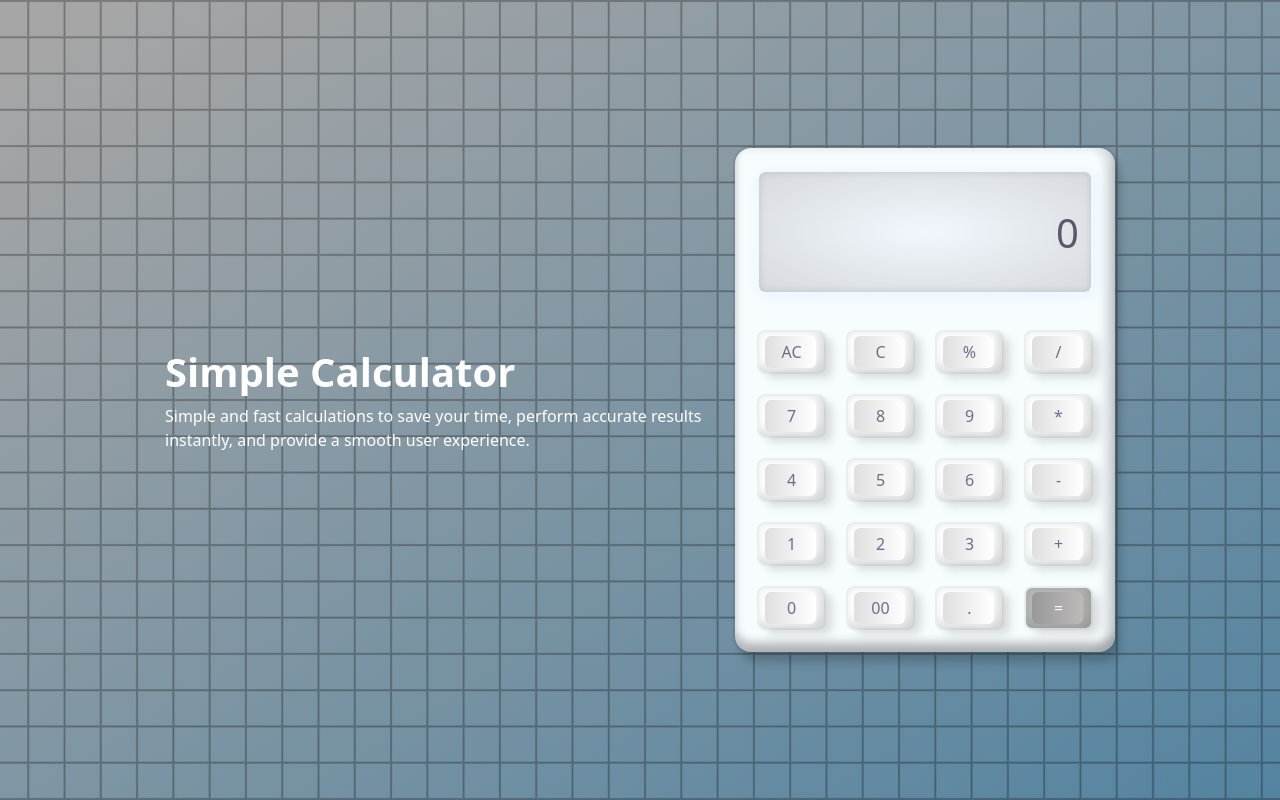
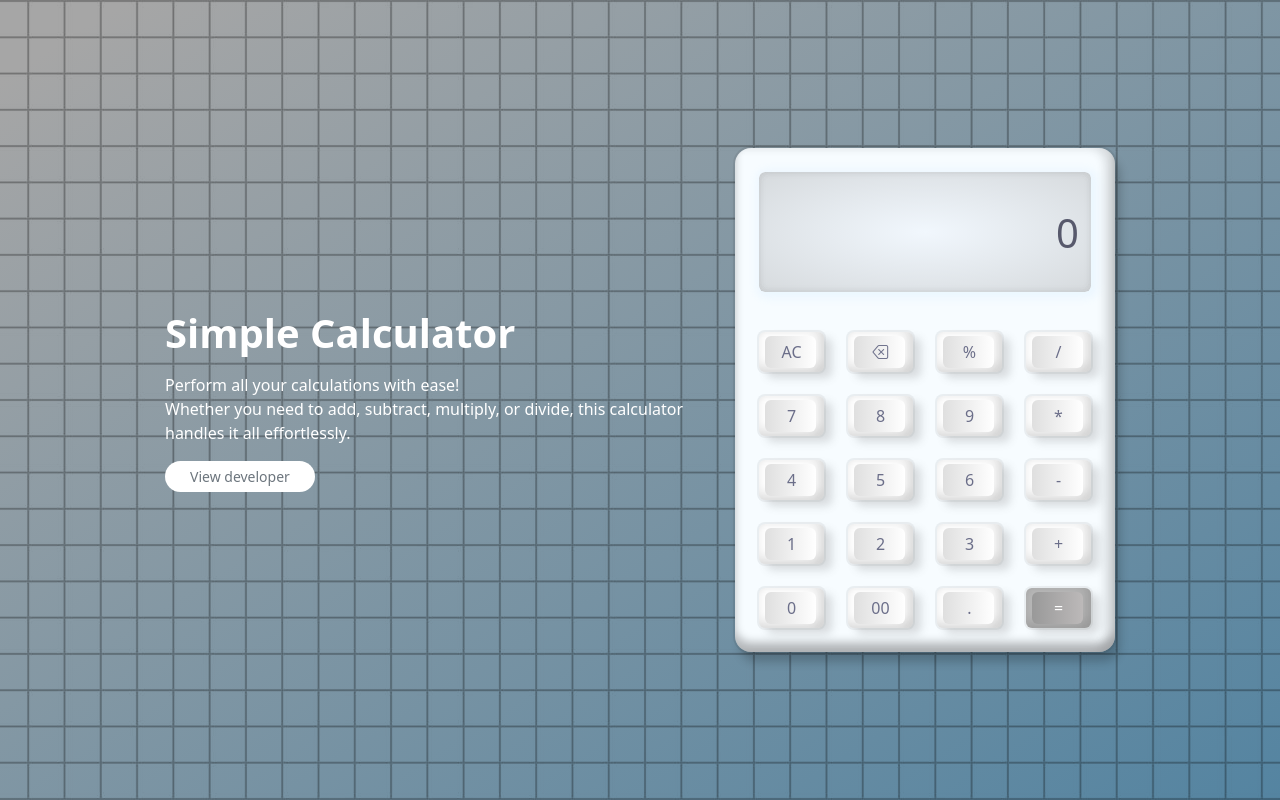
Before and after one commit to Gladsomeguru/Time-calculator, a React (Create React App) app in the folder calculator/: page / in a window 1280 px wide. Built offline with nearby package versions, Linux system fonts and the light colour scheme.

Commit message:
added backcover and updated

```diff
--- a/calculator/package.json
+++ b/calculator/package.json
@@ -9,6 +9,7 @@
     "@testing-library/react": "^16.3.0",
     "@testing-library/user-event": "^13.5.0",
     "bootstrap": "^5.3.8",
+    "bootstrap-icons": "^1.13.1",
     "react": "^19.1.1",
     "react-dom": "^19.1.1",
     "react-scripts": "5.0.1",
--- a/calculator/src/App.js
+++ b/calculator/src/App.js
@@ -1,6 +1,7 @@
 import './App.css';
 import "../node_modules/bootstrap/dist/css/bootstrap.min.css";
 import "../node_modules/bootstrap/dist/js/bootstrap.min.js";
+import "../node_modules/bootstrap-icons/font/bootstrap-icons.min.css";
 
 import Calculator from './Calculator';
 
--- a/calculator/src/Calculator.js
+++ b/calculator/src/Calculator.js
@@ -2,7 +2,7 @@ import { useState } from "react";
 import audio from "./assets/click.mp3";
 
 const buttons = [
-    "AC", "C", "%", "/",
+    "AC", "bi bi-backspace", "%", "/",
     "7", "8", "9", "*",
     "4", "5", "6", "-",
     "1", "2", "3", "+", "0", "00", "."
@@ -11,13 +11,15 @@ const buttons = [
 function Calculator() {
     const [num, setNum] = useState("0");
     const [calculation, setCalculation] = useState("");
+    const [turned, setTurned] = useState(false);
+
     const onHandler = (value) => {
         const click = new Audio(audio);
-        click.play().catch(() => {});
+        click.play().catch(() => { });
         if (value === "AC") {
             setNum("0");
             setCalculation("");
-        } else if (value === "C") {
+        } else if (value === "bi bi-backspace") {
             if (calculation !== "") {
                 setCalculation("");
                 setNum("0");
@@ -31,24 +33,33 @@ function Calculator() {
             } catch (error) {
                 setNum("Error"); // handle invalid expressions
             }
-        } else if ((value === "0" || value === "00" || ["+", "%", "/", "*", "-"].includes(value)) && (num === "0" || /[+\-*./]$/.test(num))) {
+        } else if ((value === "0" || value === "00" || ["+", "%", "/", "*", "-"].includes(value)) && (num === "0" || /[+\-*/]$/.test(num))) {
             return;
         } else {
             setNum((num === "0" || num === "Error") ? value : num + value);
+            if (calculation !== "") {
+                setCalculation("");
+            }
         }
     };
+
+    const turnCalc = () => {
+        setTurned(!turned);
+    }
 
     return (
         <div className="container">
             <div className="row justify-content-center min-vh-100">
-                <div className="col-md-6 col-11 p-md-0 pe-md-3 p-3 my-md-auto mt-4 text-white">
-                    <h1 className="fw-bold">Simple Calculator</h1>
-                    <span className="block text-sm fs-6 text-gray-300">
-                        Simple and fast calculations to save your time, perform accurate results instantly, and provide a smooth user experience.
-                    </span>
+                <div className="col-md-6 col-11 p-md-0 pe-md-5 p-3 my-md-auto mt-4 text-white">
+                    <h1 className="fw-bold mb-3">Simple Calculator</h1>
+                    <p className="block text-sm fs-6 text-gray-300">
+                        Perform all your calculations with ease! <br />
+                        Whether you need to add, subtract, multiply, or divide, this calculator handles it all effortlessly.
+                    </p>
+                    <button className="btn btn-sm px-4 rounded-5 bg-white text-secondary fw-medium" onClick={turnCalc}>View developer</button>
                 </div>
-                <div className="calculator col-md-4 col-11 rounded-4 my-md-auto pb-4">
-                    <div className="container-fluid">
+                <div className={"calculator col-md-4 col-11 rounded-4 my-md-auto pb-4 position-relative" + (turned ? " turned" : "")}>
+                    <div className="container-fluid frontside">
                         <div className="row justify-content-center g-4">
                             <div className="col-12 pt-4 mt-0 mb-3">
                                 <form>
@@ -65,7 +76,7 @@ function Calculator() {
                                     return (
                                         <div className="col-3 rounded-3" key={index}>
                                             <button className="calc-button rounded-2 fs-6 p-2 fw-medium w-100"
-                                                onClick={() => onHandler(value)}><span>{value}</span></button>
+                                                onClick={() => onHandler(value)}>{index === 1 ? <span><i className={value}></i></span> : <span>{value}</span>}</button>
                                         </div>
                                     )
                                 })
@@ -75,6 +86,17 @@ function Calculator() {
                             </div>
                         </div>
                     </div>
+                    <div className="backside position-absolute rounded-4">
+                        <div className="cover mx-auto p-3">
+                            <h6 className="text-center stroked-text">Project-1</h6>
+                            <p className="text-center stroked-text">Developed by Gurunathan
+                            </p>
+                        </div>
+                        <div className="screw one"></div>
+                        <div className="screw two"></div>
+                        <div className="screw three"></div>
+                        <div className="screw four"></div>
+                    </div>
                 </div>
             </div>
         </div>
--- a/calculator/src/index.css
+++ b/calculator/src/index.css
@@ -25,7 +25,15 @@ code {
   box-shadow: inset -10px 0px 8px rgba(50, 49, 49, 0.15),
     inset 0px -10px 8px rgba(1, 1, 1, 0.255), 0 0 0 2px rgba(39, 39, 39, 0.086),
     5px 10px 10px rgba(0, 0, 0, 0.197) !important;
-  animation: flyin 1s cubic-bezier(.68, -0.33, .27, 1.3) forwards;
+  /* animation: flyin 1s cubic-bezier(.68, -0.33, .27, 1.3) forwards; */
+  transition: transform 0.5s ease-in-out;
+  transform-style: preserve-3d;
+}
+
+
+.calculator.turned {
+  transform: rotateY(180deg);
+  backface-visibility: hidden;
 }
 
 .output-box {
@@ -89,9 +97,67 @@ code {
   color: white;
 }
 
-.calculation{
-  top:30%;
+.calculation {
+  top: 30%;
   opacity: 0.6;
+}
+
+.calculator .backside {
+  width: 100%;
+  height: 100%;
+  inset: 0;
+  box-shadow: inset -10px 0px 5px rgba(50, 49, 49, 0.15),
+    inset 0px -10px 5px rgba(1, 1, 1, 0.255), inset 5px 0px 10px rgba(1, 1, 1, 0.255), 0 0 0 2px rgba(39, 39, 39, 0.086),
+    5px 10px 10px rgba(0, 0, 0, 0.197) !important;
+  border-radius: 16px;
+  background: radial-gradient(#ffffff, #dddcdc);
+  backface-visibility: hidden;
+  transform: rotateY(180deg);
+}
+
+.cover {
+  width: 250px;
+  height: 150px;
+  box-shadow: inset -2px 0px 8px rgba(122, 122, 122, 0.067),
+    inset 0px -2px 6px rgba(115, 115, 115, 0.091), inset 0px 4px 6px rgba(121, 121, 121, 0.05),
+    inset 8px 0px 6px rgba(112, 112, 112, 0.05) !important;
+  border-radius: 16px;
+  transform: translateY(190%);
+}
+
+.stroked-text {
+  color: rgb(211, 211, 211);
+  /* -webkit-text-stroke: .5px #ebebeb; */
+  /* font-weight: bold; */
+  letter-spacing: 1px;
+  /* text-shadow: 2px 0px 0px rgba(0, 0, 0, 0.058);  */
+  position: relative;
+}
+
+.screw {
+  width: 20px;
+  height: 20px;
+  background: radial-gradient(#d7d7d7, #bdbdbd);
+  border-radius: 50%;
+  box-shadow: inset -2px -2px 4px rgba(218, 218, 218, 0.64),
+    inset 2px 2px 4px rgba(0, 0, 0, 0.2);
+  position: absolute;
+}
+
+.one{
+  left: 10%;
+}
+
+.two{
+  right: 10%;
+}
+.three{
+  bottom: 10%;
+  left: 10%;
+}
+.four{
+  bottom: 10%;
+  right: 10%;
 }
 
 @keyframes flyin {
```
Also changed, not shown: 2 other files (tests, documents, lock files or other folders).
